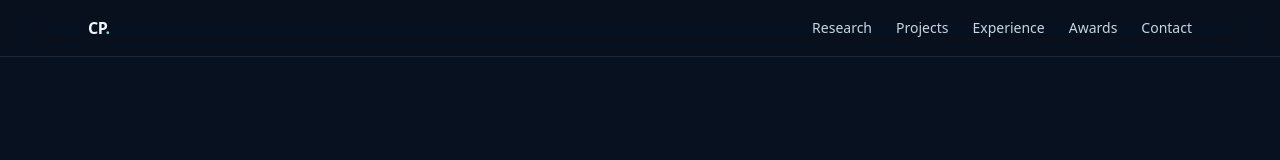
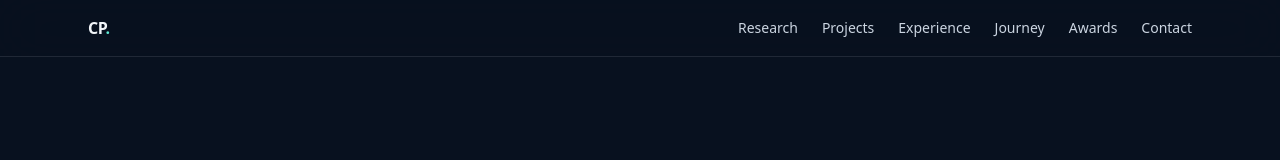
Before and after one commit to Adhithpasu/chandrasekar-portfolio, a Next.js app: page / in a window 1280 px wide. Shown: the top 160 px of the page. Built offline with nearby package versions, Linux system fonts and the light colour scheme.

Commit message:
Update page.jsx

```diff
--- a/app/page.jsx
+++ b/app/page.jsx
@@ -145,6 +145,7 @@ export default function Page() {
             <a href="#research" className="hover:text-cyan">Research</a>
             <a href="#projects" className="hover:text-cyan">Projects</a>
             <a href="#experience" className="hover:text-cyan">Experience</a>
+            <a href="#journey" className="hover:text-cyan">Journey</a>
             <a href="#awards" className="hover:text-cyan">Awards</a>
             <a href="#contact" className="hover:text-cyan">Contact</a>
           </div>
```
